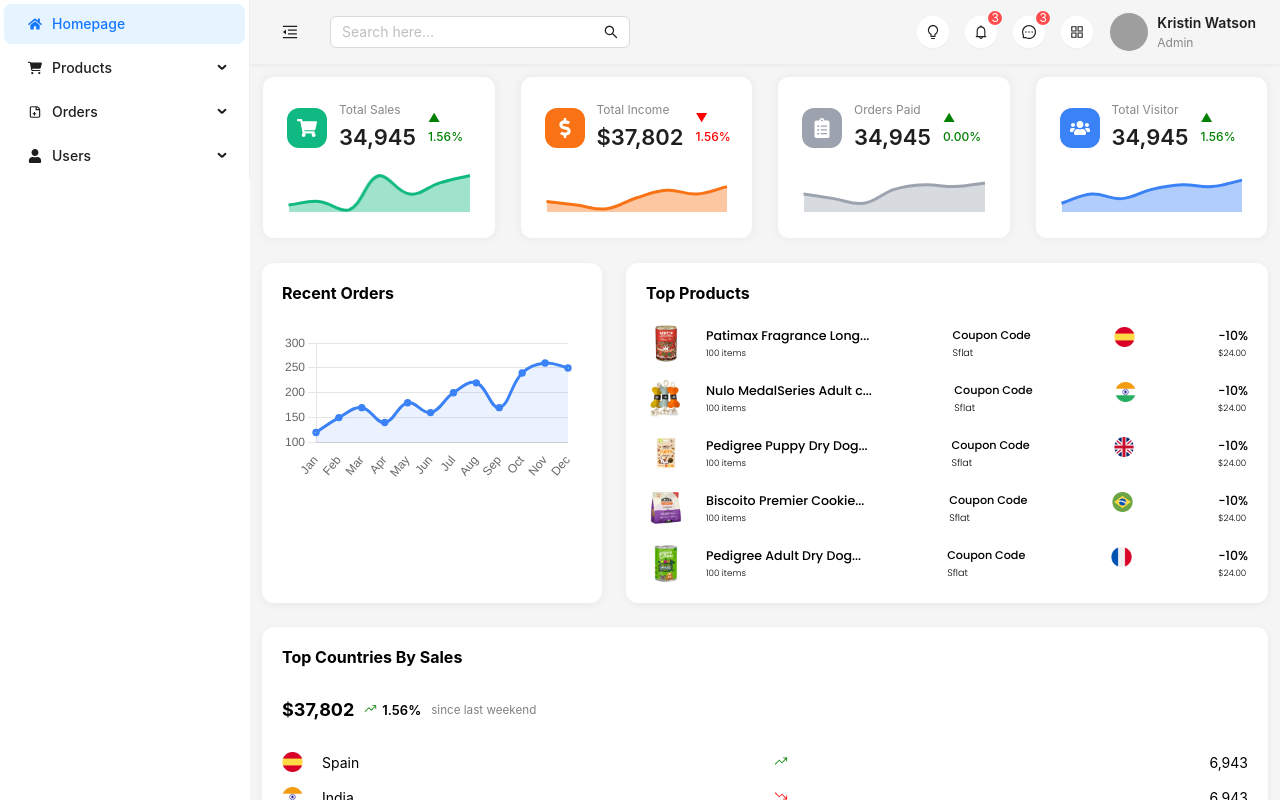
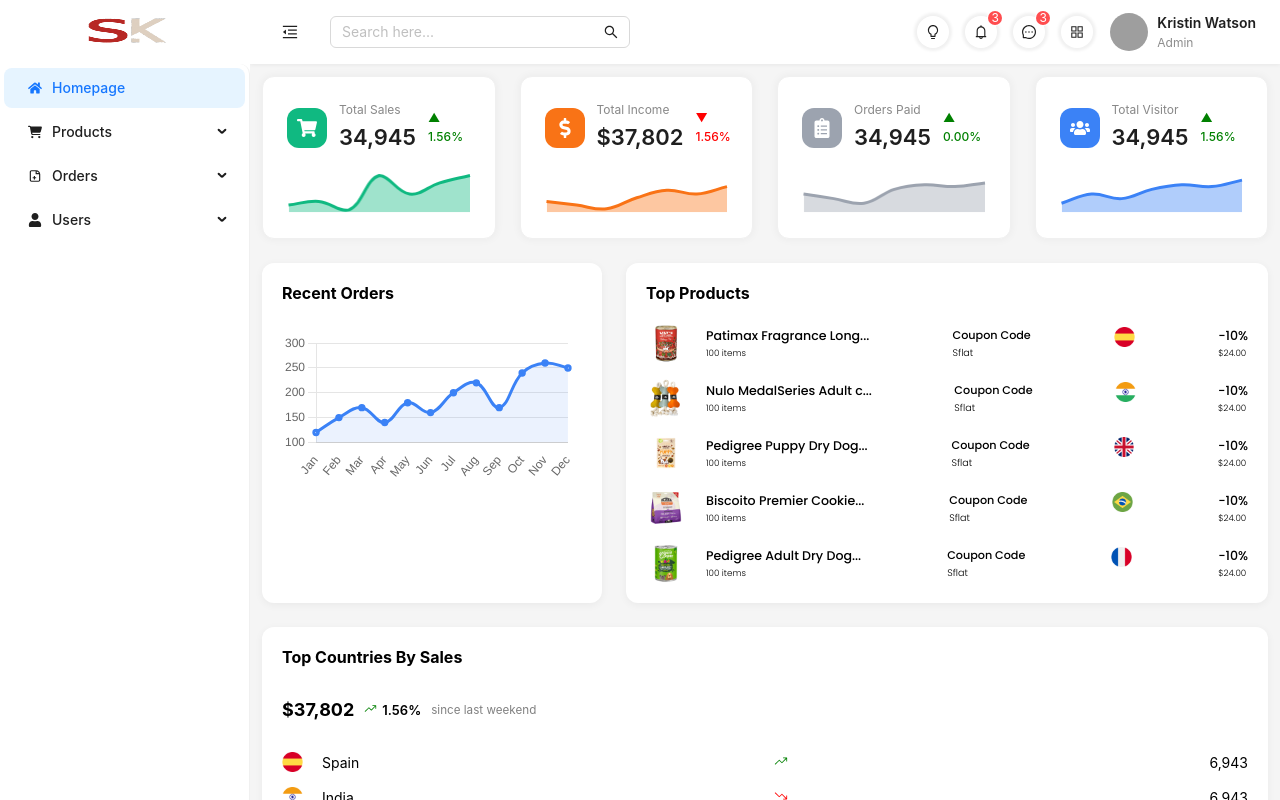
Before and after one commit to Srikanth-Krishna/dashboard, a React (Create React App) app: page / in a window 1280 px wide. Shown: the top 800 px of the page. Built offline with nearby package versions, Linux system fonts and the light colour scheme; grey boxes are pictures that could not be loaded.

Commit message:
redesigned sidebar and little more navbar for theme toggle

```diff
--- a/src/Pages/Root.js
+++ b/src/Pages/Root.js
@@ -16,7 +16,7 @@ export default function RootLayout() {
         }}
       >
         <Layout>
-          <Sidebar collapsed={collapsed} />
+          <Sidebar darkMode={darkMode} collapsed={collapsed} />
           <Layout>
             <MainNavigation
               darkMode={darkMode}
--- a/src/component/Main Nav/MainNavigation.js
+++ b/src/component/Main Nav/MainNavigation.js
@@ -67,13 +67,15 @@ export default function MainNavigation({
     <>
       <div
         style={{
-          background: token.colorBgContainer,
+          backgroundColor: darkMode ? '#000000' : '#ffffff',
           padding: '0 24px',
           display: 'flex',
           justifyContent: 'space-between',
           alignItems: 'center',
           height: 64,
-          boxShadow: '0 1px 4px rgba(0,0,0,0.06)',
+          boxShadow: darkMode
+            ? '0 1px 4px rgba(255, 255, 255, 0.15)'
+            : '0 1px 4px rgba(0,0,0,0.06)',
         }}
       >
         <Space size='large'>
@@ -109,6 +111,7 @@ export default function MainNavigation({
               background: token.colorBgElevated,
               border: 'none',
               color: token.colorText,
+              boxShadow: '0px 0px 3px 3px rgba(0,0,0,0.06)',
             }}
           />
 
@@ -120,6 +123,7 @@ export default function MainNavigation({
                 background: token.colorBgElevated,
                 border: 'none',
                 color: token.colorText,
+                boxShadow: '0px 0px 3px 3px rgba(0,0,0,0.06)',
               }}
             />
           </Badge>
@@ -132,6 +136,7 @@ export default function MainNavigation({
                 background: token.colorBgElevated,
                 border: 'none',
                 color: token.colorText,
+                boxShadow: '0px 0px 3px 3px rgba(0,0,0,0.06)',
               }}
             />
           </Badge>
@@ -143,8 +148,10 @@ export default function MainNavigation({
               background: token.colorBgElevated,
               border: 'none',
               color: token.colorText,
+              boxShadow: '0px 0px 3px 3px rgba(0,0,0,0.06)',
             }}
           />
+
           <Dropdown menu={{ items }} trigger={['click']}>
             <Space>
               <Avatar
--- a/src/component/Sidebar/Sidebar.js
+++ b/src/component/Sidebar/Sidebar.js
@@ -1,10 +1,12 @@
 import { useLocation, useNavigate } from 'react-router-dom';
 import { sidebarData } from './sidebarData';
-import { Layout, Menu } from 'antd';
+import { Layout, Menu, theme } from 'antd';
+import logoPng from '../../Pages/UsersPage/Logo.PNG';
 
 const { Sider } = Layout;
 
-export default function Sidebar({ collapsed }) {
+export default function Sidebar({ collapsed, darkMode }) {
+  const token = theme.useToken();
   const navigate = useNavigate();
   const location = useLocation();
 
@@ -22,20 +24,43 @@ export default function Sidebar({ collapsed }) {
         collapsed={collapsed}
         width={250}
         style={{
-          backgroundColor: 'white',
+          backgroundColor: darkMode ? '#000000' : '#ffffff',
           height: 'auto',
+          overflow: 'auto',
+          borderRight: `1px solid ${token.colorBorderSecondary}`,
           fontWeight: 500,
         }}
       >
-        <div className='demo-logo-vertical' />
+        <div
+          className='demo-logo-vertical'
+          style={{
+            height: 64,
+            justifyContent: 'center',
+            alignItems: 'center',
+            display: 'flex',
+          }}
+        >
+          <img
+            style={{
+              height: 64,
+              width: 150,
+            }}
+            src={logoPng}
+            alt='skLogo'
+          />
+        </div>
         <Menu
-          theme='light'
           mode='inline'
           selectedKeys={[location.pathname]}
           defaultOpenKeys={openKeys}
-          defaultSelectedKeys={openKeys}
           items={sidebarData}
           onClick={({ key }) => navigate(key)}
+          style={{
+            height: '132vh',
+            backgroundColor: token.colorBgContainer,
+            color: token.colorText,
+            borderRadius: 10,
+          }}
         />
       </Sider>
     </>
```
